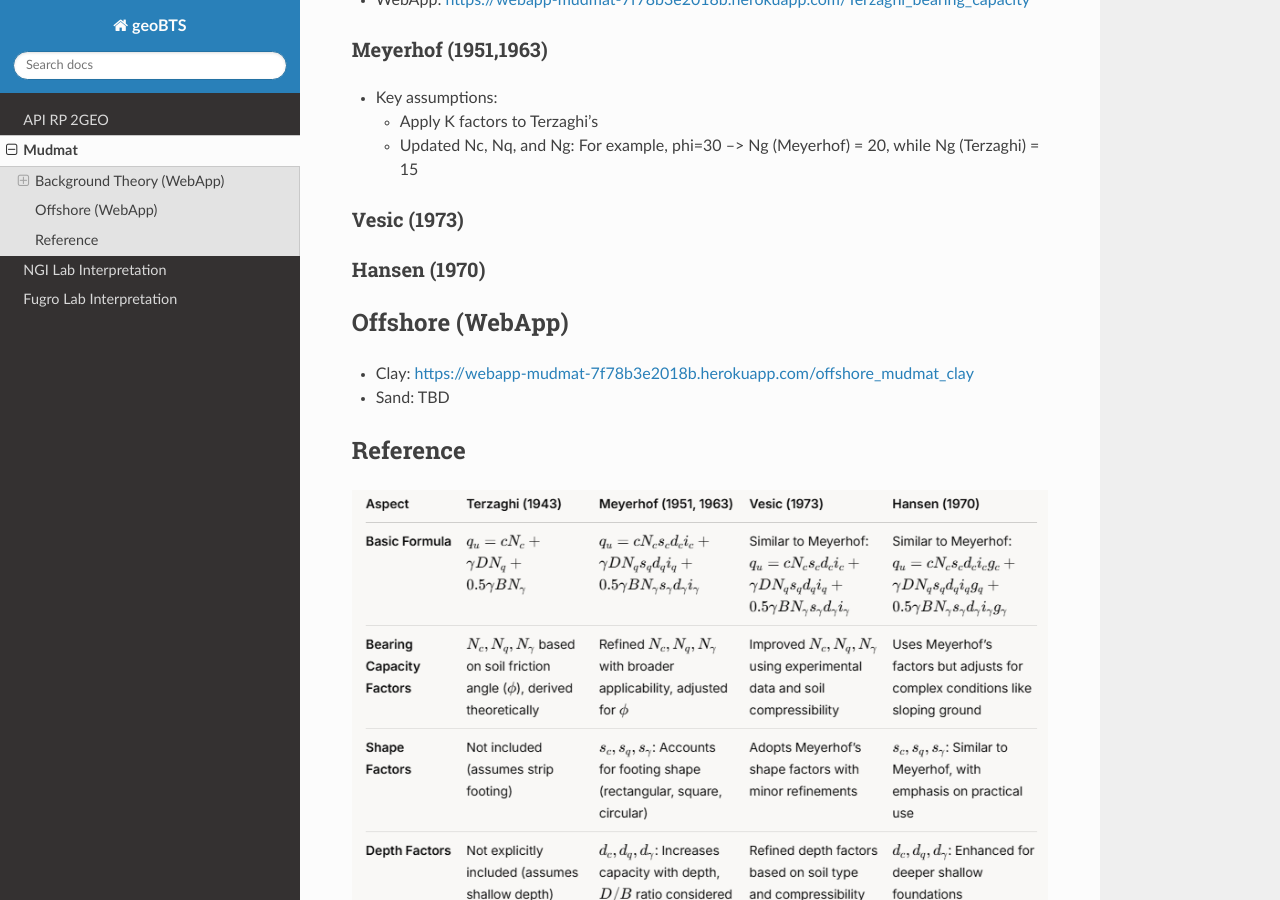
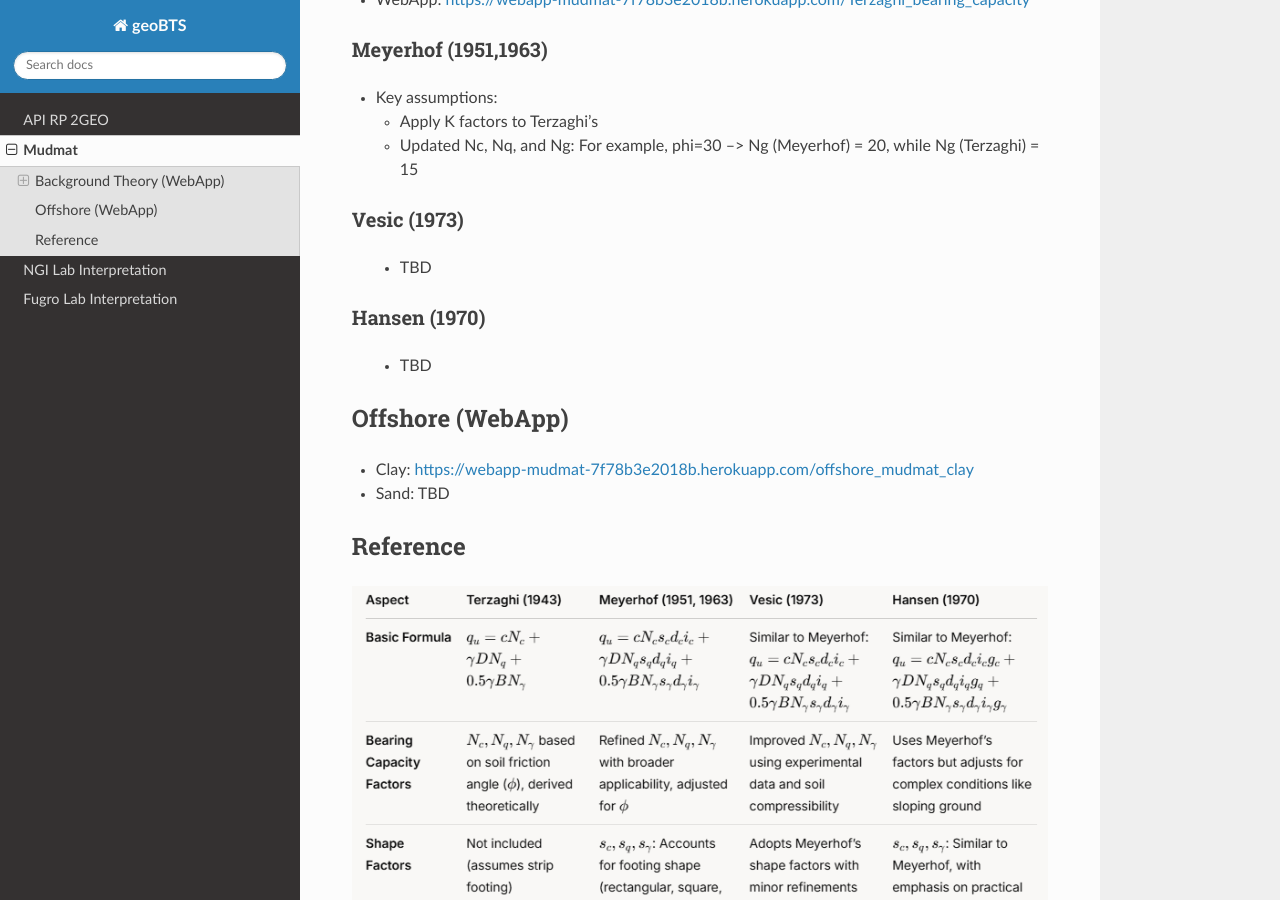
Before and after one commit to jungsohn/geoBTS, a Sphinx documentation site: the page built from docs/source/Mudmat.rst, in a window 1280 px wide and 900 px high, scrolled down 326 px. Built offline with Sphinx 7.4.7 and the Read the Docs theme 3.1.0, drawn with Linux system fonts in a browser that asks for light colours.

Commit message:
Update Mudmat.rst

```diff
--- a/docs/source/Mudmat.rst
+++ b/docs/source/Mudmat.rst
@@ -24,8 +24,12 @@ Meyerhof (1951,1963)
 Vesic (1973)
 ....................
 
+  - TBD
+
 Hansen (1970)
 ....................
+
+  - TBD
 
 Offshore (WebApp)
 --------------
```
